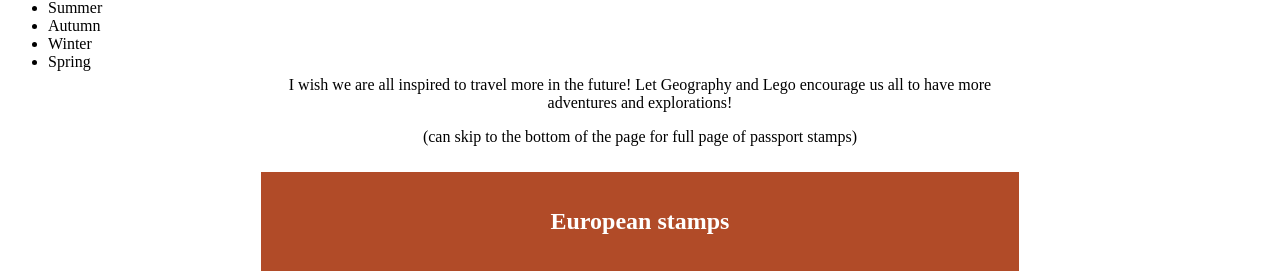
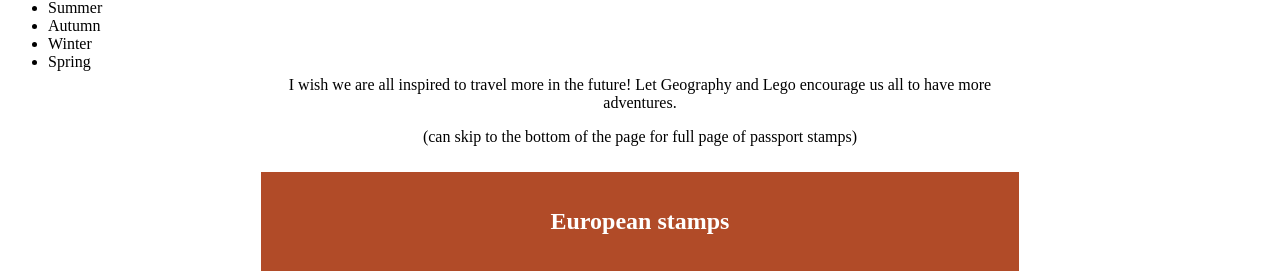
Before and after one commit to ZMFA245/ZMFA245.github.io, a plain HTML site: page index.html in a window 1280 px wide. Shown: the part 380-653 px from the top of the page. Drawn offline with Linux system fonts and the light colour scheme.

Commit message:
Lego passport

```diff
--- a/index.html
+++ b/index.html
@@ -57,7 +57,7 @@
     <div id="article 1">
         <article>
                 I wish we are all inspired to travel more in the future!
-                Let Geography and Lego encourage us all to have more adventures and explorations!
+                Let Geography and Lego encourage us all to have more adventures.
                 <p> (can skip to the bottom of the page for full page of passport stamps) </p>
             </article>
 
```
